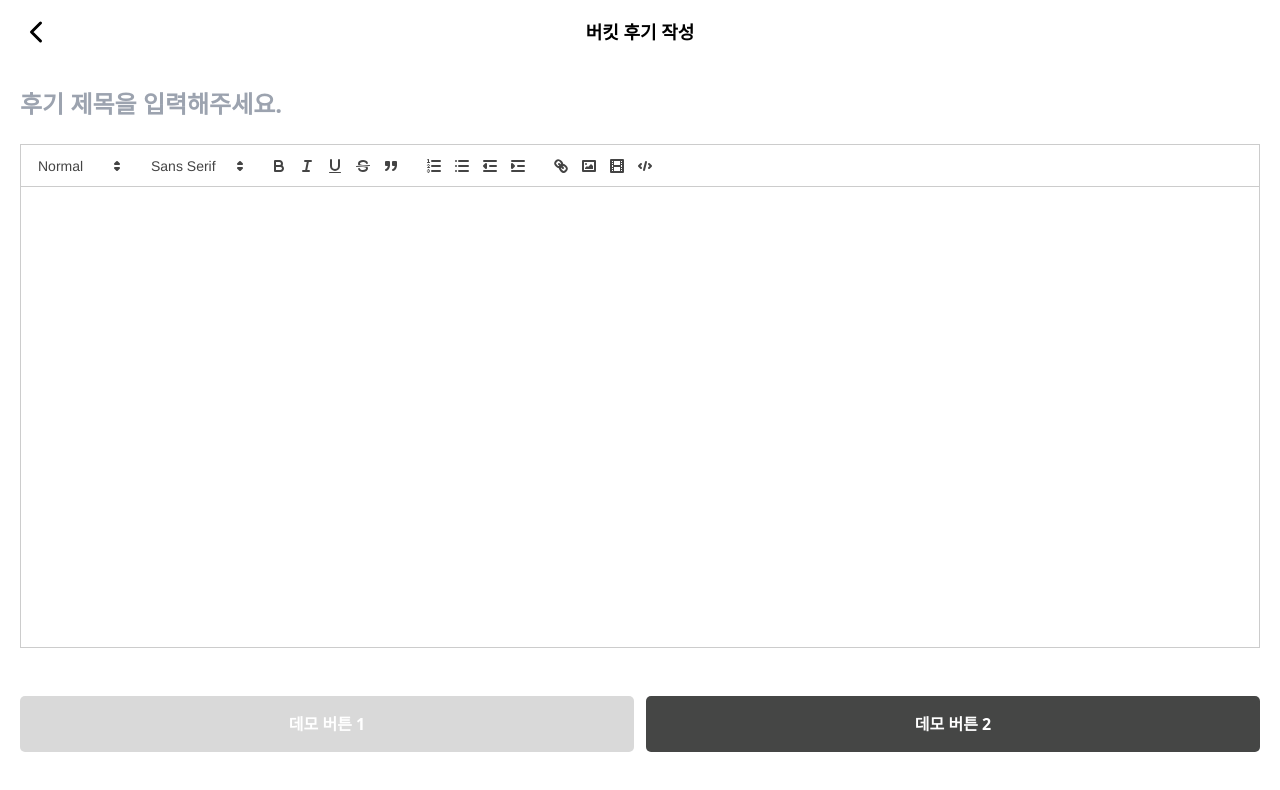
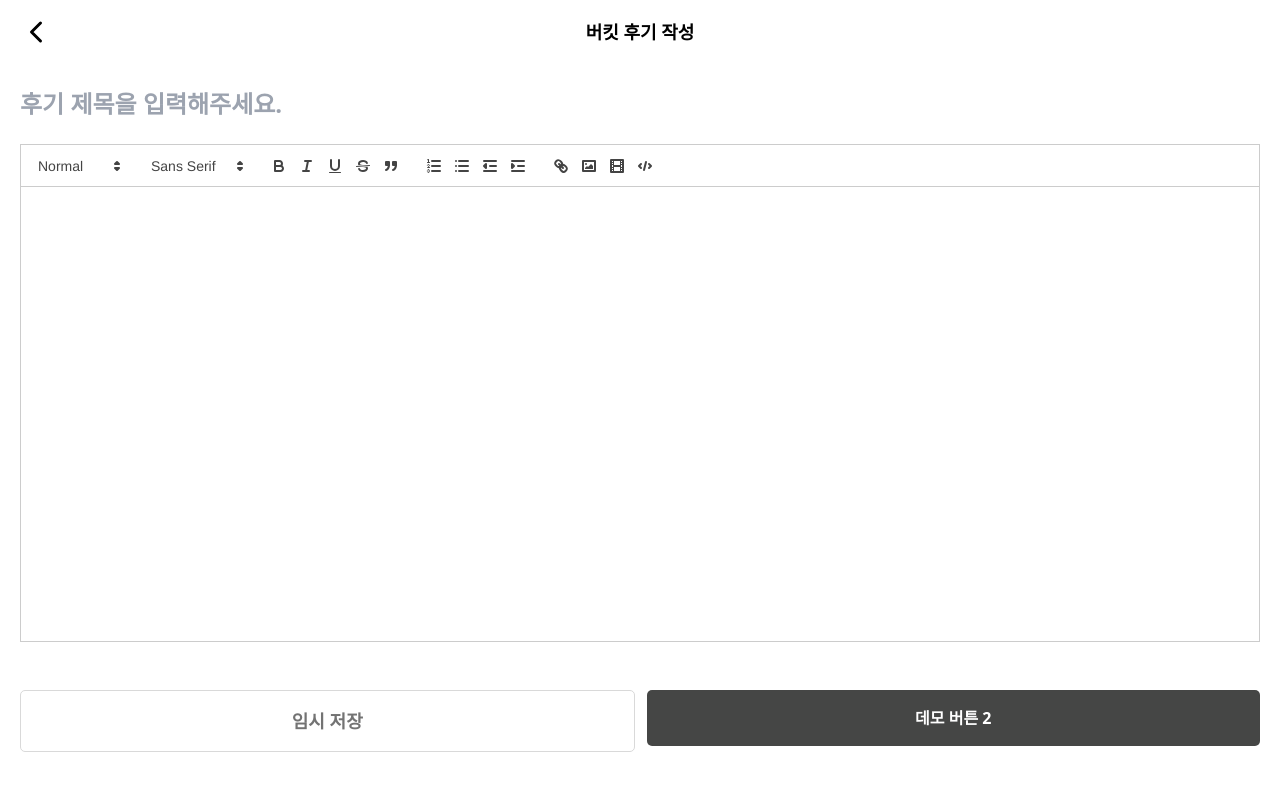
Before and after one commit to ggumms/ggumtle, a React (Vite) app in the folder frontend/: page /review/write in a window 1280 px wide. Shown: the top 790 px of the page. Built offline with nearby package versions, Linux system fonts and the light colour scheme.

Commit message:
[FE] Feat #76: 후기 임시 저장 버튼 UI 컴포넌트 생성
Change-Id: Ifc4ab9b2fc3f96514e2716b3689ead6db71aea22

```diff
--- /dev/null
+++ b/frontend/src/pages/Review/AddReview/QuickSaveButton.tsx
@@ -0,0 +1,16 @@
+const QuickSaveButton = () => {
+	const handleClickQuickSave = () => {
+		// Todo: 후기 작성분 저장, 후기 이미지 처리 로직 작성 필요
+		console.log('임시 저장 버튼 클릭')
+	}
+	return (
+		<button
+			onClick={handleClickQuickSave}
+			className="w-full block text-lg border-unActive border-[1px] text-disabled font-bold py-4 rounded-[5px]"
+		>
+			<p>임시 저장</p>
+		</button>
+	)
+}
+
+export default QuickSaveButton
--- a/frontend/src/pages/Review/AddReview/index.tsx
+++ b/frontend/src/pages/Review/AddReview/index.tsx
@@ -7,6 +7,7 @@ import WithHeaderLayout from '../../../components/layout/WithHeaderLayout'
 
 import NavigateButton from '../../../components/NavigateButton'
 import TextEditor from './TextEditor'
+import QuickSaveButton from './QuickSaveButton'
 
 const AddReview = () => {
 	const [title, setTitle] = useState('')
@@ -28,9 +29,7 @@ const AddReview = () => {
 			<ReviewTitle title={title} setTitle={setTitle} />
 			<TextEditor value={reviewText} setValue={setReviewText} />
 			<div className="flex gap-3 pt-12 pb-12">
-				<NavigateButton path="/" isDisable={true}>
-					<p>데모 버튼 1</p>
-				</NavigateButton>
+				<QuickSaveButton />
 				<NavigateButton path="/" isDisable={false}>
 					<p>데모 버튼 2</p>
 				</NavigateButton>
--- a/frontend/tailwind.config.js
+++ b/frontend/tailwind.config.js
@@ -7,6 +7,7 @@ const colorPalette = {
 	lightGray: '#F6F6F6',
 	subText: '#ACADAD',
 	inputBg: '#F8F8F8',
+	disabled: '#737373',
 
 	// Main Colors
 	green: '#52A88C',
```
